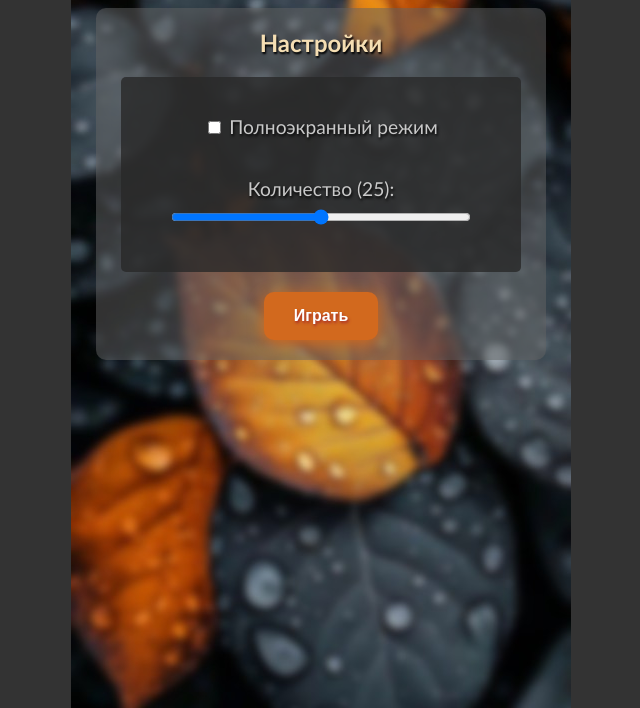
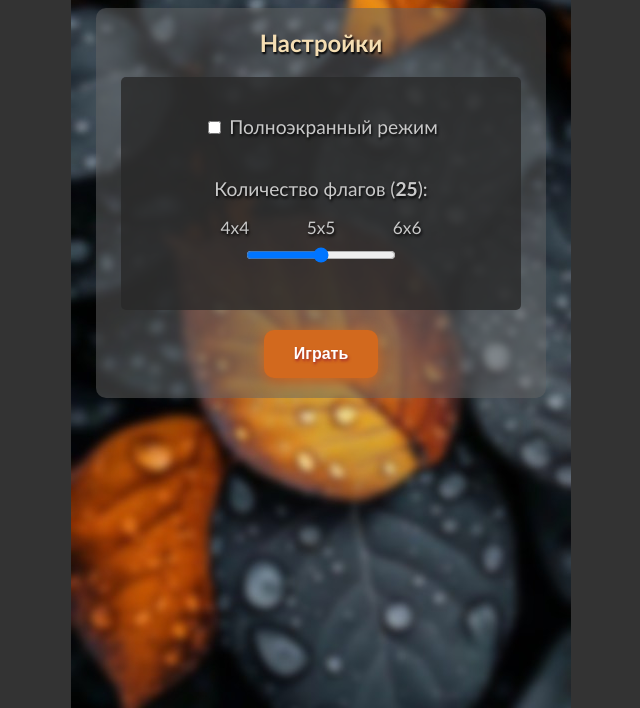
Before and after one commit to AndreVeelet/ai, a plain HTML site: page 6/index.html in a window 1280 px wide. Shown: the part 92-800 px from the top of the page, without its empty margins (319-959 px from the left). Drawn offline with Linux system fonts and the light colour scheme; files whose address does not match are found by name.

Commit message:
Add files via upload

```diff
--- a/6/index.html
+++ b/6/index.html
@@ -20,8 +20,8 @@
                 <p></p>
                 <label><input type="checkbox" id="fullscreenCheckbox"> Полноэкранный режим</label>
                 <p></p>
-                <label for="count">Количество флагов (25):</label>
-                <input type="range" id="count" min="4" max="6" value="5" style="height: 30px; width: 300px;" oninput="updateWordCount(this.value)">
+                <label for="count"></label>
+                <input type="range" id="count" min="4" max="6" value="5" style="height: 30px; width: 150px;" oninput="updateWordCount(this.value)">
                 <p></p>
 
             </div>
--- a/6/script.js
+++ b/6/script.js
@@ -99,13 +99,17 @@ const message = document.getElementById('message');
 const flagGrid = document.getElementById("flag-grid");
 
 let score = 0; // Переменная для хранения текущего счета
-let count = 10;
-let timeLimit = 30;
+let count = 5;
+let timeLimit;
 let time_out;
 let clickDisabled = false;
 
 function updateWordCount(value) {
-    document.querySelector('label[for="count"]').textContent = `Количество (${value*value}):`;
+    document.querySelector('label[for="count"]').innerHTML = `Количество флагов (<b>${value*value}</b>):
+    <p style="text-align: center; font-size: .9em; margin-top: 10; margin-bottom: 0;">
+    4х4&nbsp;&nbsp;&nbsp;&nbsp;&nbsp;&nbsp;&nbsp;&nbsp;&nbsp;&nbsp;&nbsp;&nbsp;
+    5х5&nbsp;&nbsp;&nbsp;&nbsp;&nbsp;&nbsp;&nbsp;&nbsp;&nbsp;&nbsp;&nbsp;&nbsp;
+    6х6</p>`;
 }
 
 
@@ -115,7 +119,9 @@ function startGame() {
     score = 0;
     count = document.getElementById('count').value;
     setupGame();
-   // loadImages();
+
+    timeLimit = parseInt(count) === 5 ? 50 : parseInt(count) === 6 ? 60 : 40;
+
     window_game.style.display = 'block';
     startProgressBar(timeLimit * 1000); // Передаем время для синхронизации
     time_out = setTimeout(() => {
@@ -228,7 +234,6 @@ function getRandomIndices(arr, count) {
       score++;
       message.textContent = "Правильно!";
     } else {
-
       message.textContent = "Неправильно!";
     }
 
@@ -239,7 +244,7 @@ function getRandomIndices(arr, count) {
 // Создаем массив с именами фоновых изображений
 const bg_images = [];
 for (let i = 1; i <= 70; i++) {
-    bg_images.push(`UI/bg${String(i).padStart(2, '0')}.jpg`); // Формируем имена файлов bg01.jpg, bg02.jpg и т.д.
+    bg_images.push(`../UI/bg${String(i).padStart(2, '0')}.jpg`); // Формируем имена файлов bg01.jpg, bg02.jpg и т.д.
 }
 
 // Функция для выбора случайного изображения
```
